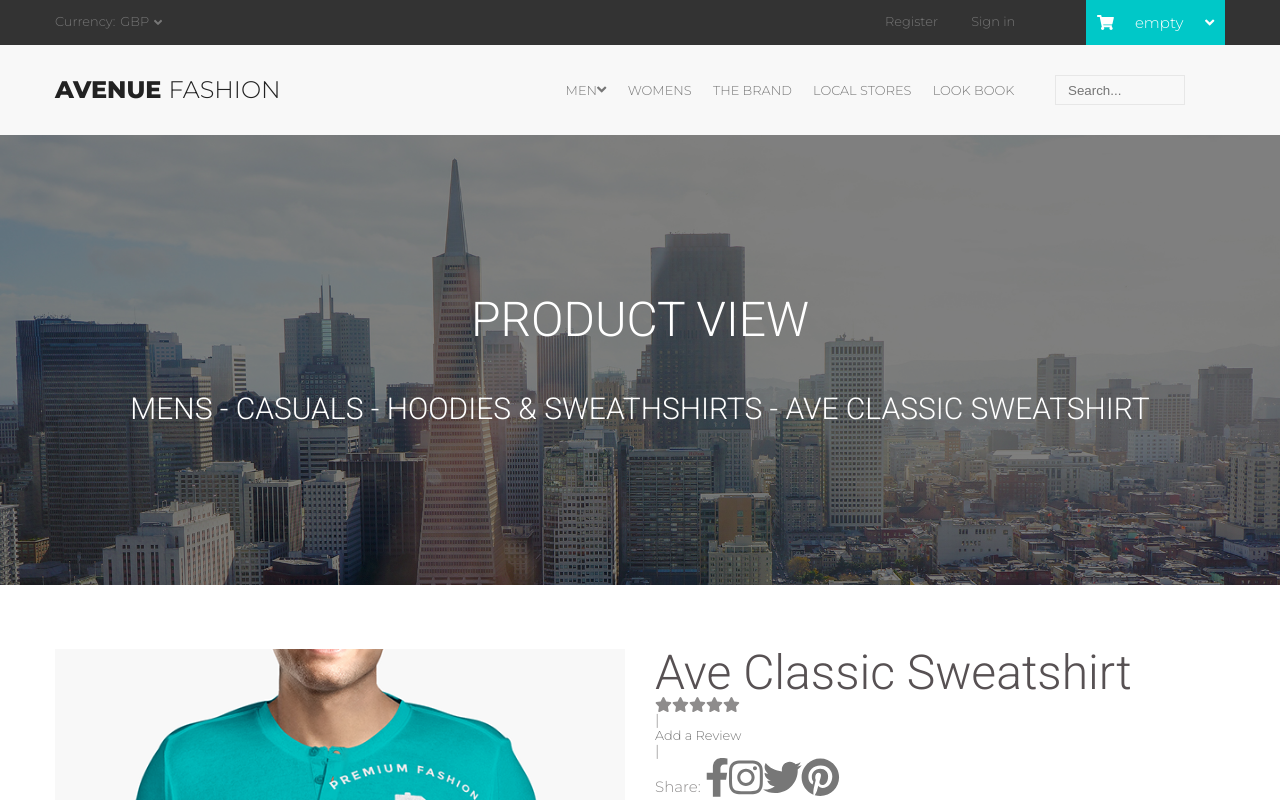
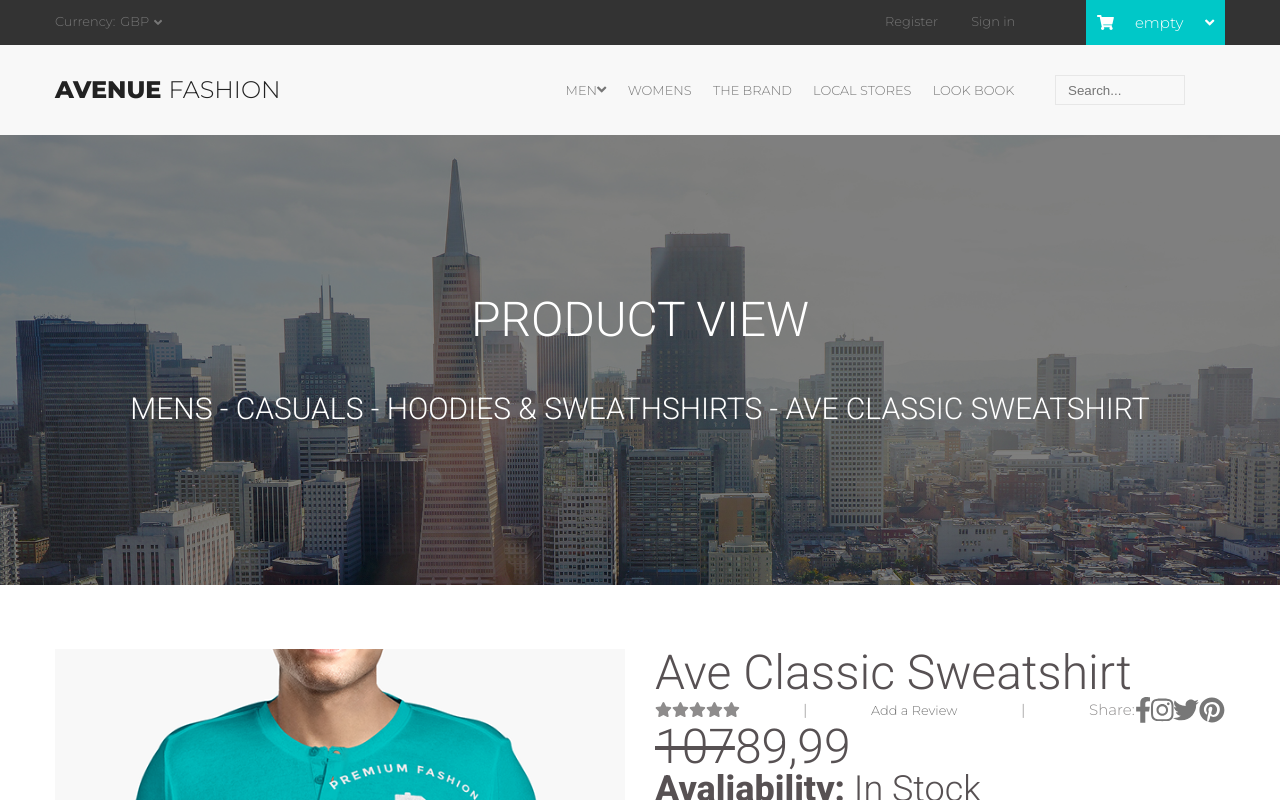
Before and after one commit to Newbo94/mini-project, a Vue app: page /product in a window 1280 px wide. Shown: the top 800 px of the page. Built offline with nearby package versions, Linux system fonts and the light colour scheme.

Commit message:
tabs build

```diff
--- a/src/assets/styles/5-views/_product.scss
+++ b/src/assets/styles/5-views/_product.scss
@@ -6,11 +6,29 @@
 
     &__imgwrapper {
         grid-column: 1 / span 6;
-
     }
-
     &__contentwrapper {
         grid-column: 7 / span 6;
     }
+    &__review {
+        display: flex;
+        justify-content: space-between;
+        align-items: center;
+    }
+    &__share {
+        display: flex;
+        align-items: center;
+        justify-content: space-between;
+    }
+    &__price {
+        display: flex;
+        &--reduced {
+            text-decoration: line-through;
+        }
+    }
+    &__tags {
+        display: flex;
+        align-items: center;
+    }
 
 }
--- a/src/views/ProductItem.vue
+++ b/src/views/ProductItem.vue
@@ -23,11 +23,11 @@
                         <a href="#">Add a Review </a>
                     </div> |
                     <div class="singleproduct__share">
-                        Share:
-                    <a class="singleproduct__socialicon singleproduct__socialicon--hovered" href="#"><font-awesome-icon :icon="{ prefix: 'fab', iconName: 'facebook-f' }" size="3x" class="socialmediabox__icon">  </font-awesome-icon></a>
-                    <a class="singleproduct__socialicon singleproduct__socialicon--hovered" href="#"><font-awesome-icon :icon="{ prefix: 'fab', iconName: 'instagram' }" size="3x" class="socialmediabox__icon">  </font-awesome-icon></a>
-                    <a class="singleproduct__socialicon singleproduct__socialicon--hovered" href="#"><font-awesome-icon :icon="{ prefix: 'fab', iconName: 'twitter' }" size="3x" class="socialmediabox__icon">  </font-awesome-icon></a>
-                    <a class="singleproduct__socialicon singleproduct__socialicon--hovered" href="#"><font-awesome-icon :icon="{ prefix: 'fab', iconName: 'pinterest' }" size="3x" class="socialmediabox__icon">  </font-awesome-icon></a>
+                        <p>Share:</p>
+                    <a class="singleproduct__socialicon singleproduct__socialicon--hovered" href="#"><font-awesome-icon :icon="{ prefix: 'fab', iconName: 'facebook-f' }" size="2x" class="socialmediabox__icon">  </font-awesome-icon></a>
+                    <a class="singleproduct__socialicon singleproduct__socialicon--hovered" href="#"><font-awesome-icon :icon="{ prefix: 'fab', iconName: 'instagram' }" size="2x" class="socialmediabox__icon">  </font-awesome-icon></a>
+                    <a class="singleproduct__socialicon singleproduct__socialicon--hovered" href="#"><font-awesome-icon :icon="{ prefix: 'fab', iconName: 'twitter' }" size="2x" class="socialmediabox__icon">  </font-awesome-icon></a>
+                    <a class="singleproduct__socialicon singleproduct__socialicon--hovered" href="#"><font-awesome-icon :icon="{ prefix: 'fab', iconName: 'pinterest' }" size="2x" class="socialmediabox__icon">  </font-awesome-icon></a>
                     </div>
 
                 </div>
```
Also changed, not shown: src/components/tabs.vue (added).
